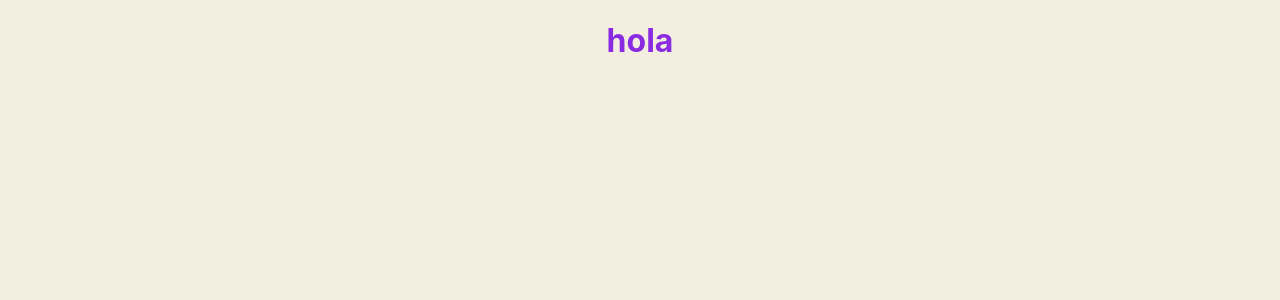
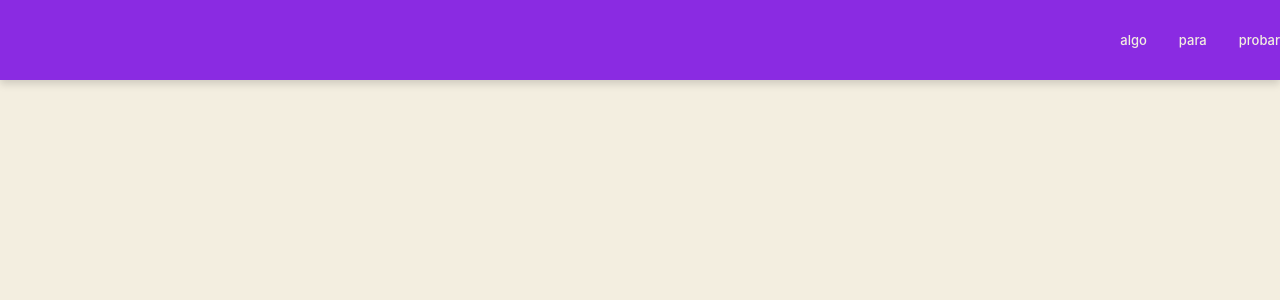
Before and after one commit to cvirgili438/NewPortfolio, a React (Create React App) app: page / in a window 1280 px wide. Shown: the top 300 px of the page. Built offline with nearby package versions, Linux system fonts and the light colour scheme.

Commit message:
starting with the mobile version"

```diff
--- a/package.json
+++ b/package.json
@@ -15,6 +15,7 @@
     "axios": "^1.2.0",
     "react": "^17.0.2",
     "react-dom": "^17.0.2",
+    "react-icons": "^4.7.1",
     "react-redux": "^7.2.3",
     "react-router-dom": "^5.2.0",
     "react-scripts": "4.0.3",
--- a/src/App.js
+++ b/src/App.js
@@ -1,12 +1,13 @@
 import './App.css';
 import { BrowserRouter, Switch,Route } from 'react-router-dom';
 import LandingPage from './components/LandingPage/LandingPage';
+import NavBar from './components/NavBar/NavBar';
 
 function App() {
   return (
   <BrowserRouter>
     <div className="App">
-
+      <NavBar />
         <Switch>
          <Route  path={'/'} component={LandingPage}   />
         </Switch>
--- a/src/components/NavBar/NavBar.jsx
+++ b/src/components/NavBar/NavBar.jsx
@@ -0,0 +1,26 @@
+import React from 'react'
+import style from './NavBar.module.css'
+import { BsMenuUp } from "react-icons/bs";
+export default function NavBar() {
+    const [active,setActive] = React.useState(false)
+    const handleShow = ()=>{
+        setActive(!active)
+    }
+
+  return (
+    <header className={style.nav}>
+        <nav className={style.nav_container}>
+
+            <BsMenuUp onClick={handleShow} className={style.nav_close}/>
+            <div className={`${style.nav_menu} ${active ? style.show_menu : ''}`} id='nav_menu' >
+            <ul className={style.nav_ul}>
+                <li className={style.nav_li} >algo</li>
+                <li className={style.nav_li}>para</li>
+                <li className={style.nav_li}>probar</li>
+
+            </ul>
+            </div>
+        </nav>
+    </header>
+  )
+}
--- /dev/null
+++ b/src/components/NavBar/NavBar.module.css
@@ -0,0 +1,106 @@
+.nav{
+    width:100%;
+    position:fixed;
+    top:0;
+    left:0;
+    z-index:1000;
+    background-color:var(--color-primary);
+    color: var(--color-secondary);
+  }
+
+  .nav_container{
+    max-width:768px;
+    margin-left:1.5rem;
+    margin-right:1.5rem;
+    height: 3rem;
+    display:flex;
+    justify-content:space-between;
+    align-items:center;
+  }
+  .show_menu{
+    top:0 !important
+  }
+  .nav_li{
+    display: flex;
+  flex-direction: column;
+  align-items: center;
+  font-size: .813rem;
+
+  font-weight: 500;
+  }
+
+
+  /* for small divices */
+
+  @media screen and (max-width:350px) {
+
+    .nav_menu{
+      padding: 2rem .25rem 4rem;
+    }
+    .nav_ul{
+      column-gap: 0;
+    }
+
+  }
+
+  @media screen and (max-width:767px) {
+    .nav_menu{
+      position:fixed;
+      top:-100%;
+      left:0;
+      width: 100%;
+      background-color: var(--color-primary);
+      padding:2rem 1.5rem 4rem;
+      box-shadow: 0 -1px 4px rgba(0,0,0,0.15);
+      border-radius: 0 0 2rem 2rem;
+      transition: .5s
+    }
+    .nav_ul{
+        display:grid;
+        gap:2rem;
+        grid-template-columns:repeat(3,1fr);
+    }
+  }
+  /* for medium divices */
+
+  @media screen and (min-width:768px) {
+    .nav{
+      top:0;
+      bottom: initial;
+      padding: 0 1rem;
+    }
+    .nav_container{
+      height: calc(var(--header-heigth) + 1.5rem);
+      column-gap: 1rem;
+    }
+    .nav_icon,.nav_close,.nav_toggle{
+      display: none !important;
+    }
+
+    .nav_ul{
+      display: flex;
+      column-gap: 2rem;
+    }
+    .nav_menu{
+      margin-left: auto;
+      padding-top: 1rem;
+      padding-bottom: 1rem;
+    }
+  }
+
+  /* for large divices */
+
+  @media screen and (min-width:1024px) {
+    .nav{
+      padding:0;
+      box-shadow: 0 4px 8px rgba(0,0,0,0.15);
+    }
+    .nav_container{
+      margin-right: 0;
+      max-width: 100% ;
+    }
+    .nav_ul{
+      margin-right: 0;
+    }
+
+  }
--- a/src/theme.css
+++ b/src/theme.css
@@ -9,4 +9,48 @@
   --color-secondary: #f3eee0;
   --color-darkmode-primary:  blueviolet;
   --color-darkmode-secondary:black;
+  --header-height:3rem;
+--hue-color:233;
+--hue-color-secondary:271;
+--hue-color-danger:0;
+
+/* Color theme */
+--primary-color:hsl(var(--hue-color),69%,61%);
+--secondary-color:hsl(var(--hue-color),57%,53%);
+--ligthner-color:hsl(var(--hue-color),92%,85%);
+--title-color:hsl(var(--hue-color),8%,15%);
+--text-color:hsl(var(--hue-color),8%,45%);
+--text-color-ligthner:hsl(var(--hue-color),8%,65%);
+--input-color:hsl(var(--hue-color),70%,96%);
+--container-color:#FFF;
+--body-color:hsl(var(--hue-color),60%,99%);
+--scroll-bar-color:hsl(var(--hue-color),12%,90%);
+--scroll-thumb-color:hsl(var(--hue-color),12%,80%);
+--secondary-bg:hsl(var(--hue-color-secondary),80%,19%);
+--primary-bg:hsl(var(--hue-color-secondary),56%,43%);
+--danger-primary-color:hsl(var(--hue-color-danger),69%,61%);
+
+
+/* Fonts and typography */
+--body-font:'Open Sans','Quicksand', sans-serif;
+--big-font:2rem;
+--h1-font:1.5rem;
+--h2-font:1.25rem;
+--h3-font:1.125rem;
+--normal:.938rem;
+--small:.813rem;
+--xs:.75rem;
+
+--font-semibold:600;
+--font-medium:500;
+
+/* Margin */
+--m-0-25:.25rem;
+--m-0-5:.5rem;
+--m-0-75:.75rem;
+--m-1:1rem;
+--m-1-5:1.5rem;
+--m-2:2rem;
+--m-2-5:2.5rem;
+--m-3:3rem;
   }
```
